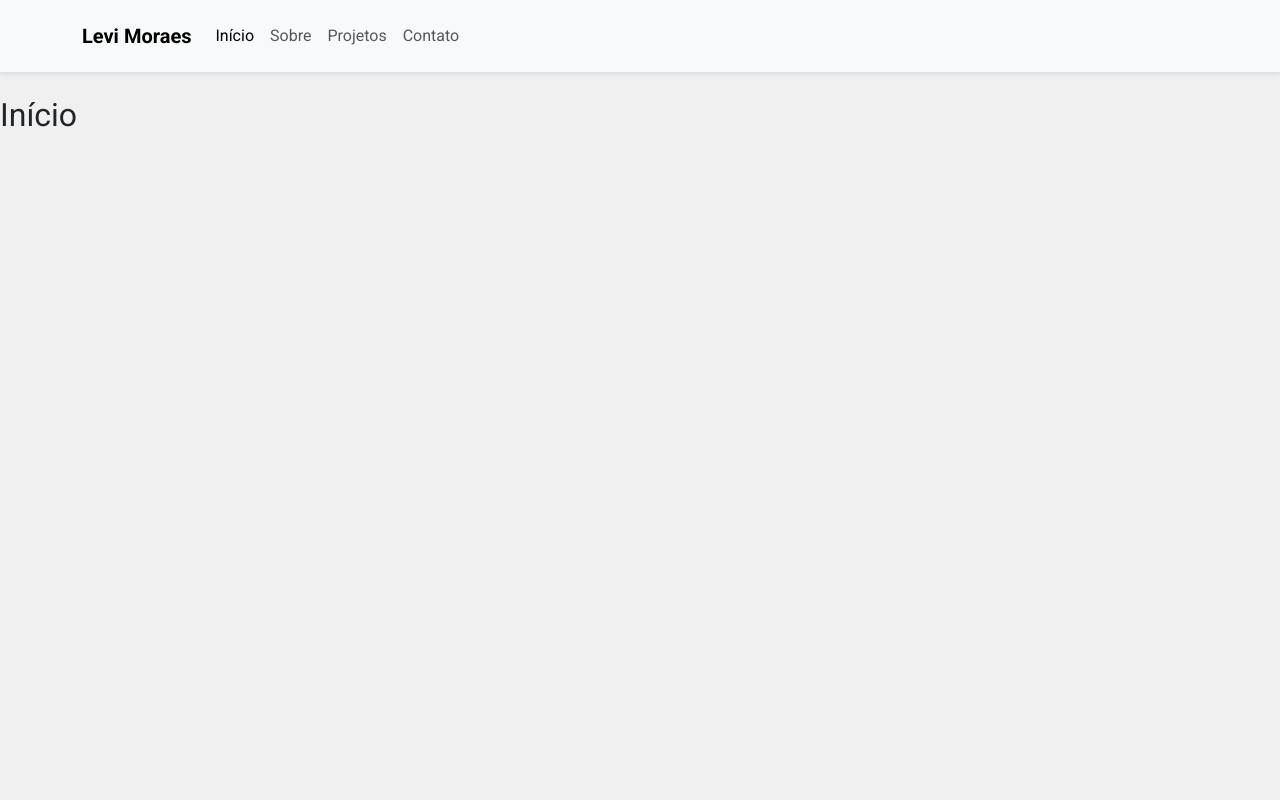
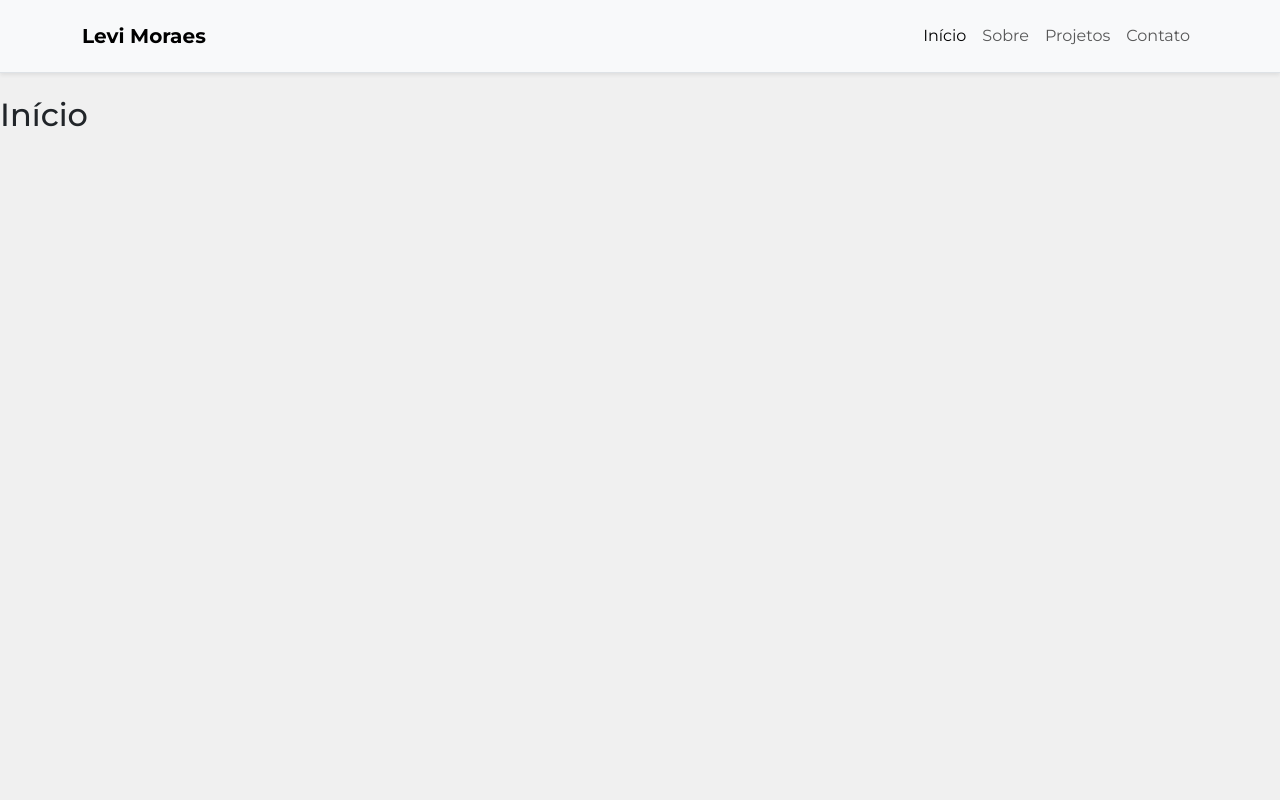
Before and after one commit to L3-V1/portifolio-levi, a React (Vite) app: page / in a window 1280 px wide. Shown: the top 800 px of the page. Built offline with nearby package versions, Linux system fonts and the light colour scheme.

Commit message:
Ajuste no layout e na fonte da pagina

```diff
--- a/src/index.css
+++ b/src/index.css
@@ -1,4 +1,4 @@
-@import url('https://fonts.googleapis.com/css2?family=Roboto:wght@400;700&display=swap');
+@import url('https://fonts.googleapis.com/css2?family=Montserrat:ital,wght@0,100..900;1,100..900&display=swap');
 @import "bootstrap/dist/css/bootstrap.min.css";
 
 :root {
@@ -11,7 +11,7 @@ html {
 
 body {
   background-color: var(--bg-default);
-  font-family: "Roboto", sans-serif;
+  font-family: "Montserrat", sans-serif;
 }
 
 section {
--- a/src/layouts/Layout.tsx
+++ b/src/layouts/Layout.tsx
@@ -1,39 +1,41 @@
 import { Container, Nav, Navbar } from "react-bootstrap";
-import { Link, Outlet } from "react-router";
 import { Toaster } from "react-hot-toast";
+import { Outlet } from "react-router";
 
 const navigation = [
   {
+    key: "inicio",
+    link: "#inicio",
+    label: "Início"
+  },
+  {
     key: "sobre",
-    label: "Sobre",
-    link: "#sobre"
+    link: "#sobre",
+    label: "Sobre"
   },
   {
     key: "projetos",
-    label: "Projetos",
-    link: "#projetos"
+    link: "#projetos",
+    label: "Projetos"
   },
   {
     key: "contato",
+    link: "#contato",
     label: "Contato",
-    link: "#contato"
   }
 ]
 
 export default function Layout() {
   return (
     <div className="d-flex flex-column min-vh-100">
-      <Navbar expand="sm" fixed="top" className="bg-body-tertiary border-bottom shadow-sm py-3">
+      <Navbar expand="md" fixed="top" className="bg-body-tertiary border-bottom shadow-sm py-3">
         <Container>
-          <Navbar.Brand as={Link} to="/">
+          <Navbar.Brand href="#inicio">
             <span className="fw-bold">Levi Moraes</span>
           </Navbar.Brand>
           <Navbar.Toggle />
           <Navbar.Collapse>
-            <Nav defaultActiveKey="inicio" className="me-auto">
-              <Nav.Item>
-                <Nav.Link eventKey="inicio" href="#inicio">Início</Nav.Link>
-              </Nav.Item>
+            <Nav defaultActiveKey="inicio" className="ms-auto">
               {navigation.map((item) => (
                 <Nav.Item key={item.key}>
                   <Nav.Link eventKey={item.key} href={item.link}>{item.label}</Nav.Link>
```
